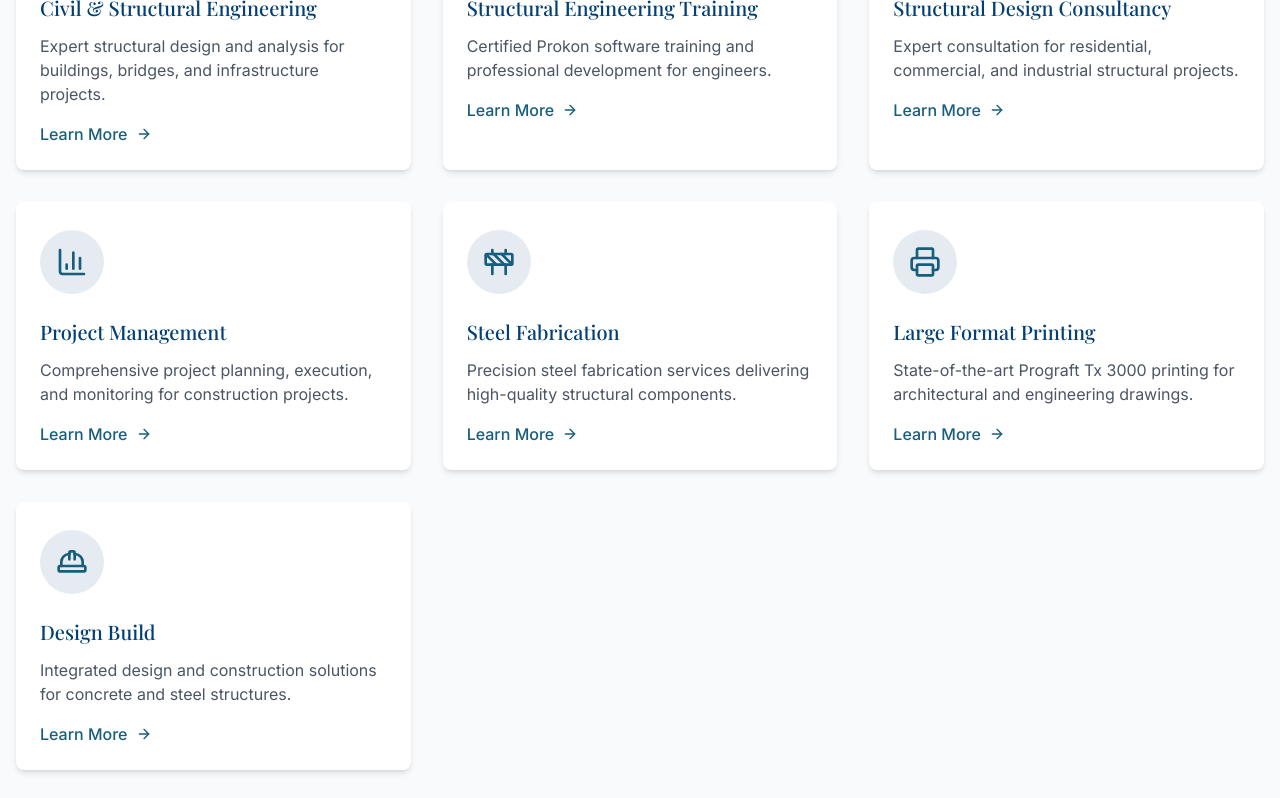
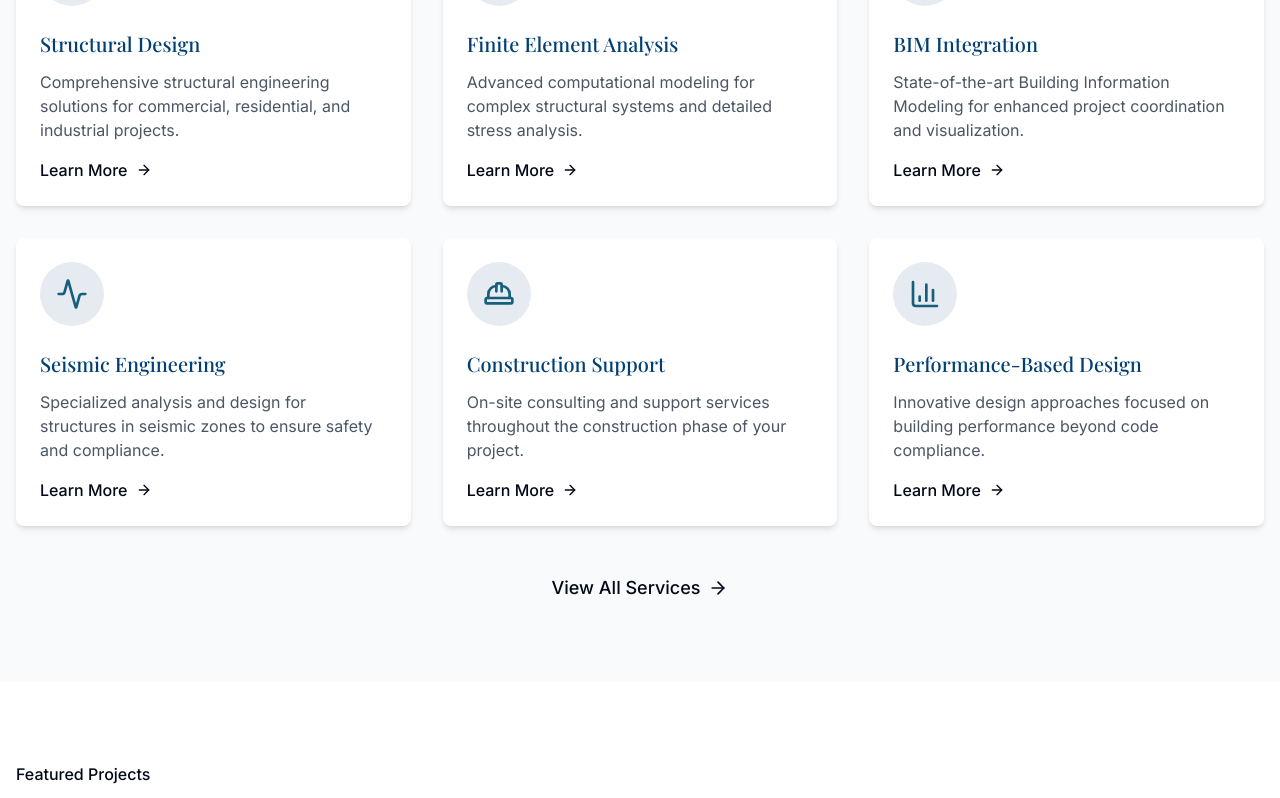
Before and after one commit to macvane/stunning-structural-showcase, a React (Vite) app: page / in a window 1280 px wide. Shown: the part 1820-2618 px from the top of the page. Built offline with nearby package versions, Linux system fonts and the light colour scheme.

Commit message:
Reverted to edit edt-47a70240-7216-4dcc-95c9-7467a2044eaf: "Refactor: Update service page content and design
Update the content and design of the service pages, including the addition of dummy images, interactive cards, and icons to enhance user engagement."

```diff
--- a/src/components/ui/ServiceCard.tsx
+++ b/src/components/ui/ServiceCard.tsx
@@ -20,17 +20,17 @@ const ServiceCard: React.FC<ServiceCardProps> = ({
 }) => {
   return (
     <div
-      className="p-6 bg-white rounded-lg shadow-md transition-all duration-500 hover:shadow-xl card-hover reveal-on-scroll group border-t-4 border-transparent hover:border-t-4 hover:border-fe-teal"
+      className="p-6 bg-white rounded-lg shadow-md transition-all duration-500 hover:shadow-xl card-hover reveal-on-scroll"
       style={{ animationDelay: `${delay}ms` }}
     >
-      <div className="bg-fe-blue bg-opacity-10 p-3 rounded-full w-16 h-16 flex items-center justify-center mb-6 group-hover:bg-fe-teal group-hover:bg-opacity-20 transition-all duration-300">
+      <div className="bg-fe-blue bg-opacity-10 p-3 rounded-full w-16 h-16 flex items-center justify-center mb-6">
         {icon}
       </div>
       <h3 className="text-xl font-medium text-fe-blue mb-3">{title}</h3>
       <p className="text-gray-600 mb-4">{description}</p>
       <Link
         to={link}
-        className="group inline-flex items-center text-fe-teal font-medium"
+        className="group inline-flex items-center text-fe-orange font-medium"
       >
         Learn More
         <ArrowRight className="ml-2 h-4 w-4 transition-transform group-hover:translate-x-1" />
--- a/src/index.css
+++ b/src/index.css
@@ -1,3 +1,4 @@
+
 @import url('https://fonts.googleapis.com/css2?family=Inter:wght@300;400;500;600;700&family=Playfair+Display:wght@400;500;600;700&display=swap');
 
 @tailwind base;
--- a/src/pages/Index.tsx
+++ b/src/pages/Index.tsx
@@ -2,59 +2,52 @@ import React from 'react';
 import { Link } from 'react-router-dom';
 import PageLayout from '@/components/layouts/PageLayout';
 import ServiceCard from '@/components/ui/ServiceCard';
-import { ArrowRight, Building2, HardHat, FileDigit, Activity, BarChart3, Ruler, Printer, Construction } from 'lucide-react';
+import { ArrowRight, Building2, HardHat, FileDigit, Activity, BarChart3, Ruler } from 'lucide-react';
 
 const Index = () => {
   // Services data
   const services = [
     {
-      id: 'civil-structural-engineering',
-      title: 'Civil & Structural Engineering',
-      description: 'Expert structural design and analysis for buildings, bridges, and infrastructure projects.',
+      id: 'structural-design',
+      title: 'Structural Design',
+      description: 'Comprehensive structural engineering solutions for commercial, residential, and industrial projects.',
       icon: <Building2 className="h-8 w-8 text-fe-teal" />,
-      link: '/services/civil-structural-engineering'
+      link: '/services#structural-design'
     },
     {
-      id: 'structural-training',
-      title: 'Structural Engineering Training',
-      description: 'Certified Prokon software training and professional development for engineers.',
+      id: 'finite-element-analysis',
+      title: 'Finite Element Analysis',
+      description: 'Advanced computational modeling for complex structural systems and detailed stress analysis.',
       icon: <FileDigit className="h-8 w-8 text-fe-teal" />,
-      link: '/services/structural-training'
+      link: '/services#finite-element-analysis'
     },
     {
-      id: 'structural-consultancy',
-      title: 'Structural Design Consultancy',
-      description: 'Expert consultation for residential, commercial, and industrial structural projects.',
+      id: 'building-information-modeling',
+      title: 'BIM Integration',
+      description: 'State-of-the-art Building Information Modeling for enhanced project coordination and visualization.',
       icon: <Ruler className="h-8 w-8 text-fe-teal" />,
-      link: '/services/structural-consultancy'
+      link: '/services#building-information-modeling'
     },
     {
-      id: 'project-management',
-      title: 'Project Management',
-      description: 'Comprehensive project planning, execution, and monitoring for construction projects.',
-      icon: <BarChart3 className="h-8 w-8 text-fe-teal" />,
-      link: '/services/project-management'
+      id: 'seismic-engineering',
+      title: 'Seismic Engineering',
+      description: 'Specialized analysis and design for structures in seismic zones to ensure safety and compliance.',
+      icon: <Activity className="h-8 w-8 text-fe-teal" />,
+      link: '/services#seismic-engineering'
     },
     {
-      id: 'steel-fabrication',
-      title: 'Steel Fabrication',
-      description: 'Precision steel fabrication services delivering high-quality structural components.',
-      icon: <Construction className="h-8 w-8 text-fe-teal" />,
-      link: '/services/steel-fabrication'
+      id: 'construction-support',
+      title: 'Construction Support',
+      description: 'On-site consulting and support services throughout the construction phase of your project.',
+      icon: <HardHat className="h-8 w-8 text-fe-teal" />,
+      link: '/services#construction-support'
     },
     {
-      id: 'large-format-printing',
-      title: 'Large Format Printing',
-      description: 'State-of-the-art Prograft Tx 3000 printing for architectural and engineering drawings.',
-      icon: <Printer className="h-8 w-8 text-fe-teal" />,
-      link: '/services/large-format-printing'
-    },
-    {
-      id: 'design-build',
-      title: 'Design Build',
-      description: 'Integrated design and construction solutions for concrete and steel structures.',
-      icon: <HardHat className="h-8 w-8 text-fe-teal" />,
-      link: '/services/design-build'
+      id: 'performance-based-design',
+      title: 'Performance-Based Design',
+      description: 'Innovative design approaches focused on building performance beyond code compliance.',
+      icon: <BarChart3 className="h-8 w-8 text-fe-teal" />,
+      link: '/services#performance-based-design'
     }
   ];
 
@@ -137,12 +130,12 @@ const Index = () => {
       <section className="py-20 bg-gray-50">
         <div className="container mx-auto px-4">
           <div className="text-center max-w-3xl mx-auto mb-16 reveal-on-scroll">
-            <span className="text-fe-teal font-medium">Our Services</span>
+            <span className="text-fe-orange font-medium">Our Services</span>
             <h2 className="text-3xl md:text-4xl font-bold text-fe-blue mt-2 mb-6">
-              Comprehensive Engineering Solutions
+              Comprehensive Structural Engineering Solutions
             </h2>
             <p className="text-gray-700">
-              We offer a wide range of specialized engineering services tailored to meet the specific needs of your project, from conceptual design to construction.
+              We offer a wide range of engineering services tailored to meet the specific needs of your project, from conceptual design to construction support.
             </p>
           </div>
 
@@ -160,11 +153,8 @@ const Index = () => {
           </div>
 
           <div className="text-center mt-12 reveal-on-scroll">
-            <Link
-              to="/services"
-              className="group inline-flex items-center bg-fe-teal text-white px-6 py-3 rounded-md hover:bg-fe-blue transition-colors duration-300"
-            >
-              Explore All Our Services
+            <Link to="/services" className="group inline-flex items-center text-fe-orange font-medium text-lg">
+              View All Services
               <ArrowRight className="ml-2 h-5 w-5 transition-transform group-hover:translate-x-1" />
             </Link>
           </div>
@@ -176,7 +166,7 @@ const Index = () => {
         <div className="container mx-auto px-4">
           <div className="flex flex-col md:flex-row justify-between items-start md:items-end mb-12">
             <div className="max-w-2xl reveal-on-scroll">
-              <span className="text-fe-teal font-medium">Featured Projects</span>
+              <span className="text-fe-orange font-medium">Featured Projects</span>
               <h2 className="text-3xl md:text-4xl font-bold text-fe-blue mt-2 mb-4">
                 Our Recent Work
               </h2>
```
